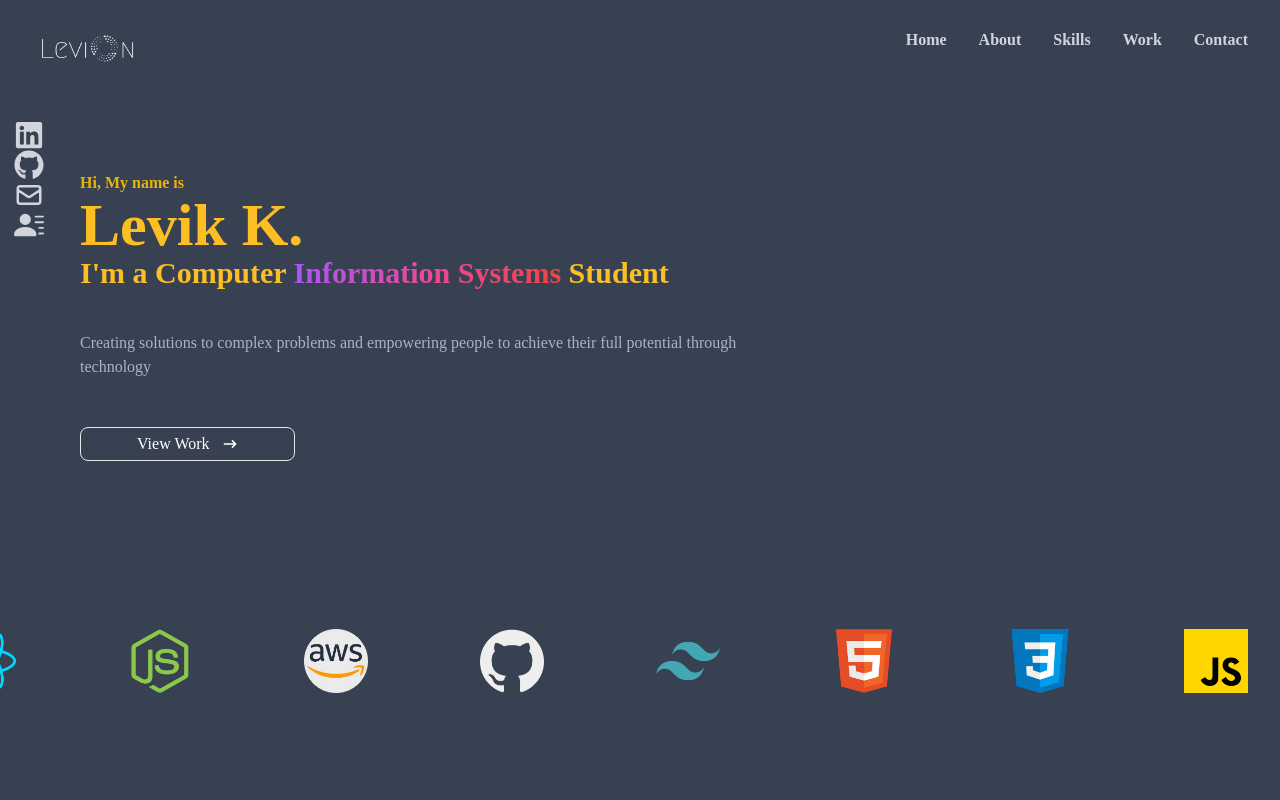
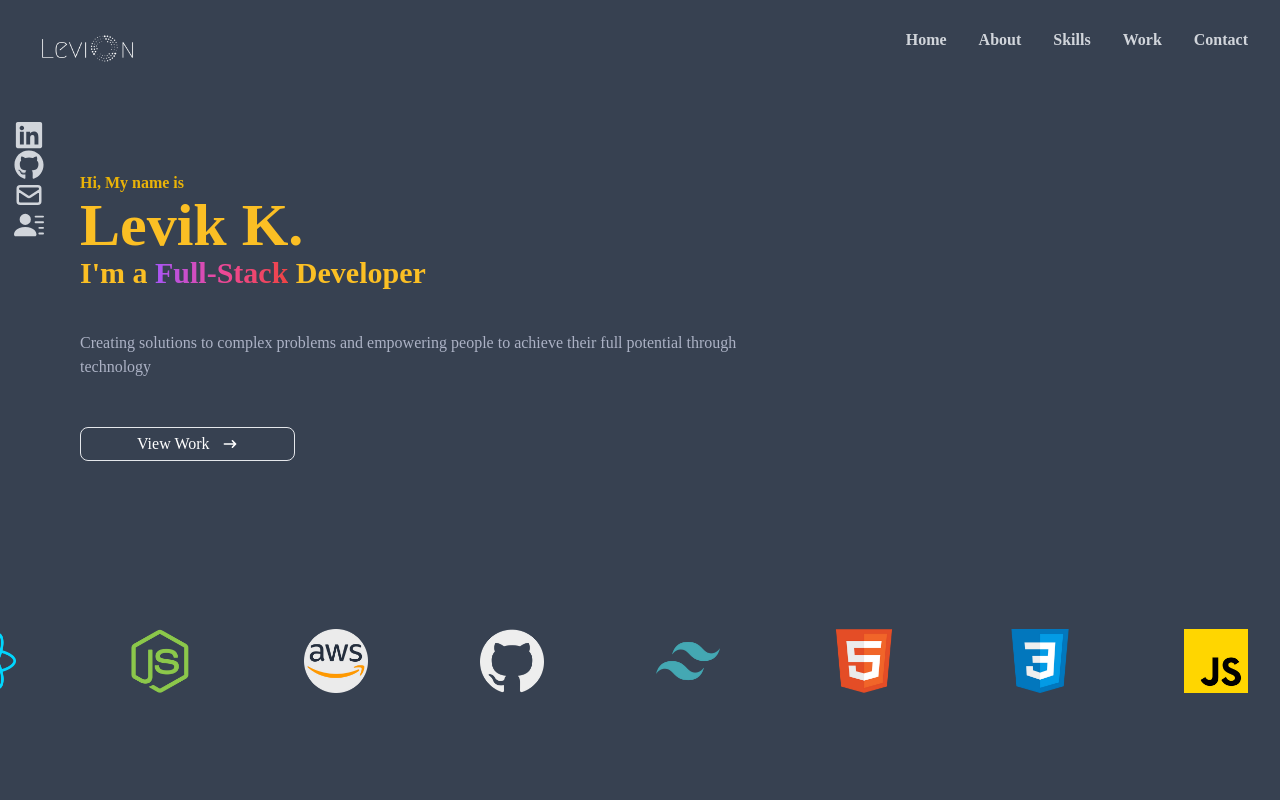
Before and after one commit to Levik931/Portfolio, a React (Create React App) app: page / in a window 1280 px wide. Shown: the top 800 px of the page. Built offline with nearby package versions, Linux system fonts and the light colour scheme.

Commit message:
changed Student to Full-stack

```diff
--- a/src/components/Home.jsx
+++ b/src/components/Home.jsx
@@ -29,11 +29,11 @@ export const Home = () => {
           </Fade>
           <Fade direction="right">
             <h2 className="text-2xl sm:text-3xl font-bold text-amber-400">
-              I'm a Computer{" "}
+              I'm a{" "}
               <span className="bg-clip-text text-transparent bg-gradient-to-r from-purple-500 via-pink-500 to-red-500">
-                Information Systems
+                Full-Stack
               </span>{" "}
-              Student
+              Developer
             </h2>
           </Fade>
           <Fade direction="up">
```
